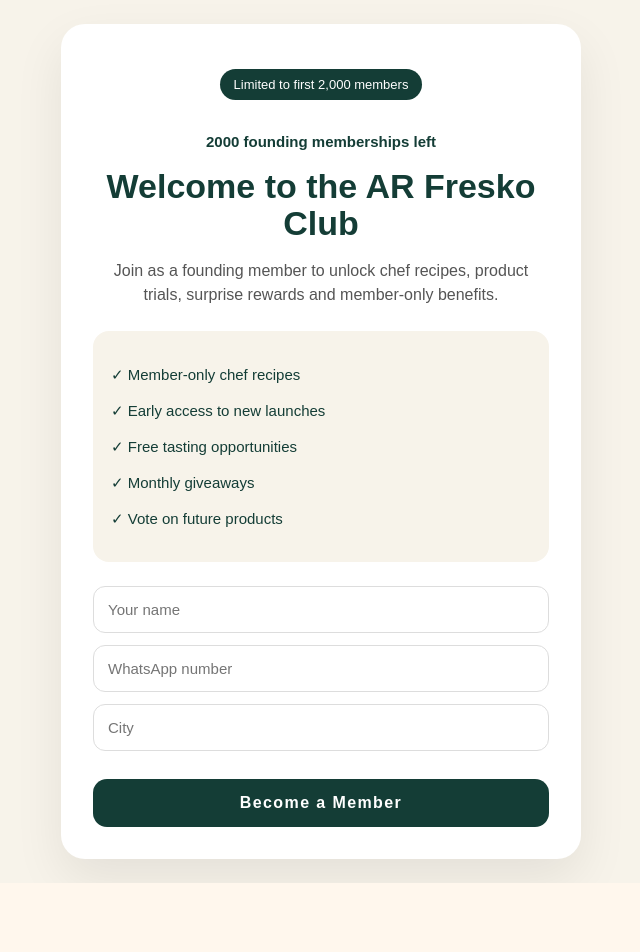
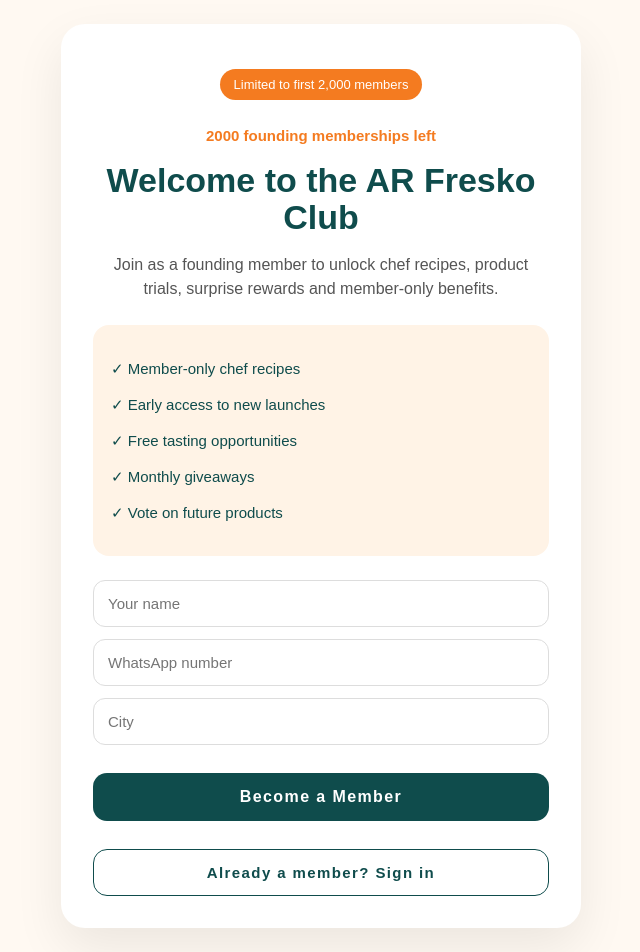
Before and after one commit to riyagupta-23/arfresko, a Next.js app: page /club in a window 1280 px wide. Shown: the whole page, without its empty margins (319-959 px from the left). Before the commit the page ends 883 px from the top, so only its background shows below. Built offline with nearby package versions, Linux system fonts and the light colour scheme; no server answers; the database is empty.

Commit message:
Fix club signup and existing member login

```diff
--- a/app/club/page.js
+++ b/app/club/page.js
@@ -1,65 +1,101 @@
 "use client";
 
-import { Suspense, useState, useEffect } from "react";
+import { Suspense, useEffect, useState } from "react";
 import { useSearchParams } from "next/navigation";
 import { supabase } from "@/lib/supabase";
-
 
 function ClubContent() {
   const searchParams = useSearchParams();
   const product = searchParams.get("product") || "freshbbl";
 
+  const MEMBER_LIMIT = 2000;
+
   const [form, setForm] = useState({ name: "", phone: "", city: "" });
   const [joined, setJoined] = useState(false);
+  const [memberCount, setMemberCount] = useState(0);
+  const [memberNumber, setMemberNumber] = useState(null);
 
-  const MEMBER_LIMIT = 2000;
-const [memberCount, setMemberCount] = useState(0);
+  const remainingMembers = Math.max(MEMBER_LIMIT - memberCount, 0);
 
-useEffect(() => {
-  async function getMemberCount() {
-    const { count, error } = await supabase
-      .from("club_members")
-      .select("*", { count: "exact", head: true });
+  useEffect(() => {
+    async function getMemberCount() {
+      const { count } = await supabase
+        .from("club_members")
+        .select("*", { count: "exact", head: true });
 
-    if (!error && count !== null) {
-      setMemberCount(count);
+      if (count !== null) setMemberCount(count);
     }
-  }
 
-  getMemberCount();
-}, []);
+    getMemberCount();
 
-const remainingMembers = Math.max(MEMBER_LIMIT - memberCount, 0);
+    const savedMemberNo = localStorage.getItem("ar_fresko_member_no");
+    if (savedMemberNo) {
+      setMemberNumber(savedMemberNo);
+      setJoined(true);
+    }
+  }, []);
 
-async function handleSubmit(e) {
+  async function handleSubmit(e) {
     e.preventDefault();
 
-    if (!form.name.trim()) {
-      alert("Please enter your name");
-      return;
+    if (!form.name.trim()) return alert("Please enter your name");
+
+    if (!/^[6-9]\d{9}$/.test(form.phone)) {
+      return alert("Please enter a valid 10-digit WhatsApp number");
     }
 
-    if (!/^[6-9]\d{9}$/.test(form.phone)) {
-      alert("Please enter a valid 10-digit WhatsApp number");
+    const { data: existingMember } = await supabase
+      .from("club_members")
+      .select("*")
+      .eq("phone", form.phone.trim())
+      .maybeSingle();
+
+    if (existingMember) {
+      alert("You are already a member. Please use Sign in as existing member.");
       return;
     }
 
     const { data, error } = await supabase
       .from("club_members")
-      .upsert(
-        {
-          name: form.name.trim(),
-          phone: form.phone.trim(),
-          city: form.city.trim(),
-          product,
-        },
-        { onConflict: "phone" }
-      )
+      .insert({
+        name: form.name.trim(),
+        phone: form.phone.trim(),
+        city: form.city.trim(),
+        product,
+      })
       .select()
       .single();
 
     if (error) {
       alert(error.message);
+      return;
+    }
+
+    localStorage.setItem("ar_fresko_club_member", "true");
+    localStorage.setItem("ar_fresko_member_id", data.id);
+    localStorage.setItem("ar_fresko_member_no", data.member_no);
+    localStorage.setItem(`unlocked_${product}`, "true");
+
+    setMemberNumber(data.member_no);
+    setMemberCount((prev) => prev + 1);
+    setJoined(true);
+  }
+
+  async function signInExistingMember() {
+    if (!/^[6-9]\d{9}$/.test(form.phone)) {
+      return alert("Enter your registered WhatsApp number first");
+    }
+
+    const { data, error } = await supabase
+      .from("club_members")
+      .select("*")
+      .eq("phone", form.phone.trim())
+      .maybeSingle();
+
+    if (error) return alert(error.message);
+
+    if (!data) {
+      alert("No membership found with this number. Please become a member first.");
       return;
     }
 
@@ -82,14 +118,14 @@
       <section style={styles.card}>
         {!joined ? (
           <>
-            <p style={styles.badge}>
-                Limited to first 2,000 members
+            <p style={styles.badge}>Limited to first 2,000 members</p>
+
+            <p style={styles.counter}>
+              {remainingMembers} founding memberships left
             </p>
 
-            <p style={styles.counter}>
-                {remainingMembers} founding memberships left
-            </p>
             <h1 style={styles.title}>Welcome to the AR Fresko Club</h1>
+
             <p style={styles.subtitle}>
               Join as a founding member to unlock chef recipes, product trials,
               surprise rewards and member-only benefits.
@@ -104,27 +140,56 @@
             </div>
 
             <form onSubmit={handleSubmit} style={styles.form}>
-              <input style={styles.input} placeholder="Your name" value={form.name}
-                onChange={(e) => setForm({ ...form, name: e.target.value })} />
-              <input style={styles.input} placeholder="WhatsApp number" value={form.phone}
-                onChange={(e) => setForm({ ...form, phone: e.target.value })} />
-              <input style={styles.input} placeholder="City" value={form.city}
-                onChange={(e) => setForm({ ...form, city: e.target.value })} />
+              <input
+                style={styles.input}
+                placeholder="Your name"
+                value={form.name}
+                onChange={(e) => setForm({ ...form, name: e.target.value })}
+              />
+
+              <input
+                style={styles.input}
+                placeholder="WhatsApp number"
+                value={form.phone}
+                onChange={(e) => setForm({ ...form, phone: e.target.value })}
+              />
+
+              <input
+                style={styles.input}
+                placeholder="City"
+                value={form.city}
+                onChange={(e) => setForm({ ...form, city: e.target.value })}
+              />
 
               <button style={styles.button} type="submit">
                 Become a Member
+              </button>
+
+              <button
+                style={styles.secondaryButton}
+                type="button"
+                onClick={signInExistingMember}
+              >
+                Already a member? Sign in
               </button>
             </form>
           </>
         ) : (
           <>
             <p style={styles.badge}>Membership Confirmed</p>
+
             <h1 style={styles.title}>Welcome to the Club 🎉</h1>
+
             <p style={styles.subtitle}>
               Your member-only chef recipes are now unlocked.
             </p>
+
+            <div style={styles.memberBox}>
+              Member #{String(memberNumber || "").padStart(4, "0")}
+            </div>
+
             <button style={styles.button} onClick={goToRecipes}>
-              View Chef Recipes
+              Unlock Chef Recipes
             </button>
           </>
         )}
@@ -142,69 +207,9 @@
 }
 
 const styles = {
-    page: {
-        minHeight: "100vh",
-        background: "#FFF9F2",
-        display: "flex",
-        justifyContent: "center",
-        alignItems: "center",
-        padding: "24px",
-        fontFamily: "Arial, sans-serif",
-      },
-      badge: {
-        display: "inline-block",
-        background: "#F47B20",
-        color: "#fff",
-        padding: "8px 14px",
-        borderRadius: "999px",
-        fontSize: "13px",
-        marginBottom: "12px",
-      },
-      title: {
-        fontSize: "34px",
-        lineHeight: "1.1",
-        margin: "0 0 14px",
-        color: "#0F4C4C",
-      },
-      counter: {
-        color: "#F47B20",
-        fontSize: "15px",
-        fontWeight: "bold",
-        marginBottom: "18px",
-      },
-      benefits: {
-        textAlign: "left",
-        background: "#FFF3E6",
-        padding: "18px",
-        borderRadius: "16px",
-        marginBottom: "24px",
-        color: "#0F4C4C",
-        fontSize: "15px",
-        lineHeight: "1.4",
-      },
-      button: {
-        padding: "15px",
-        borderRadius: "14px",
-        border: "none",
-        background: "#0F4C4C",
-        color: "#fff",
-        fontSize: "16px",
-        fontWeight: "bold",
-        cursor: "pointer",
-        width: "100%",
-      },
-      memberBox: {
-        background: "#F47B20",
-        color: "#fff",
-        padding: "16px",
-        borderRadius: "16px",
-        fontSize: "22px",
-        fontWeight: "bold",
-        marginBottom: "22px",
-      },
   page: {
     minHeight: "100vh",
-    background: "#f7f3ea",
+    background: "#FFF9F2",
     display: "flex",
     justifyContent: "center",
     alignItems: "center",
@@ -214,7 +219,7 @@
   card: {
     maxWidth: "520px",
     width: "100%",
-    background: "#fff",
+    background: "#FFFFFF",
     borderRadius: "24px",
     padding: "32px",
     boxShadow: "0 20px 50px rgba(0,0,0,0.08)",
@@ -222,18 +227,24 @@
   },
   badge: {
     display: "inline-block",
-    background: "#143d36",
+    background: "#F47B20",
     color: "#fff",
     padding: "8px 14px",
     borderRadius: "999px",
     fontSize: "13px",
+    marginBottom: "12px",
+  },
+  counter: {
+    color: "#F47B20",
+    fontSize: "15px",
+    fontWeight: "bold",
     marginBottom: "18px",
   },
   title: {
     fontSize: "34px",
     lineHeight: "1.1",
     margin: "0 0 14px",
-    color: "#143d36",
+    color: "#0F4C4C",
   },
   subtitle: {
     fontSize: "16px",
@@ -243,11 +254,11 @@
   },
   benefits: {
     textAlign: "left",
-    background: "#f7f3ea",
+    background: "#FFF3E6",
     padding: "18px",
     borderRadius: "16px",
     marginBottom: "24px",
-    color: "#143d36",
+    color: "#0F4C4C",
     fontSize: "15px",
     lineHeight: "1.4",
   },
@@ -255,12 +266,6 @@
     display: "flex",
     flexDirection: "column",
     gap: "12px",
-  },
-  counter: {
-    color: "#143d36",
-    fontSize: "15px",
-    fontWeight: "bold",
-    marginBottom: "18px",
   },
   input: {
     padding: "14px",
@@ -272,10 +277,31 @@
     padding: "15px",
     borderRadius: "14px",
     border: "none",
-    background: "#143d36",
+    background: "#0F4C4C",
     color: "#fff",
     fontSize: "16px",
     fontWeight: "bold",
     cursor: "pointer",
+    width: "100%",
+  },
+  secondaryButton: {
+    padding: "14px",
+    borderRadius: "14px",
+    border: "1px solid #0F4C4C",
+    background: "#FFFFFF",
+    color: "#0F4C4C",
+    fontSize: "15px",
+    fontWeight: "bold",
+    cursor: "pointer",
+    width: "100%",
+  },
+  memberBox: {
+    background: "#F47B20",
+    color: "#fff",
+    padding: "16px",
+    borderRadius: "16px",
+    fontSize: "22px",
+    fontWeight: "bold",
+    marginBottom: "22px",
   },
 };
```
